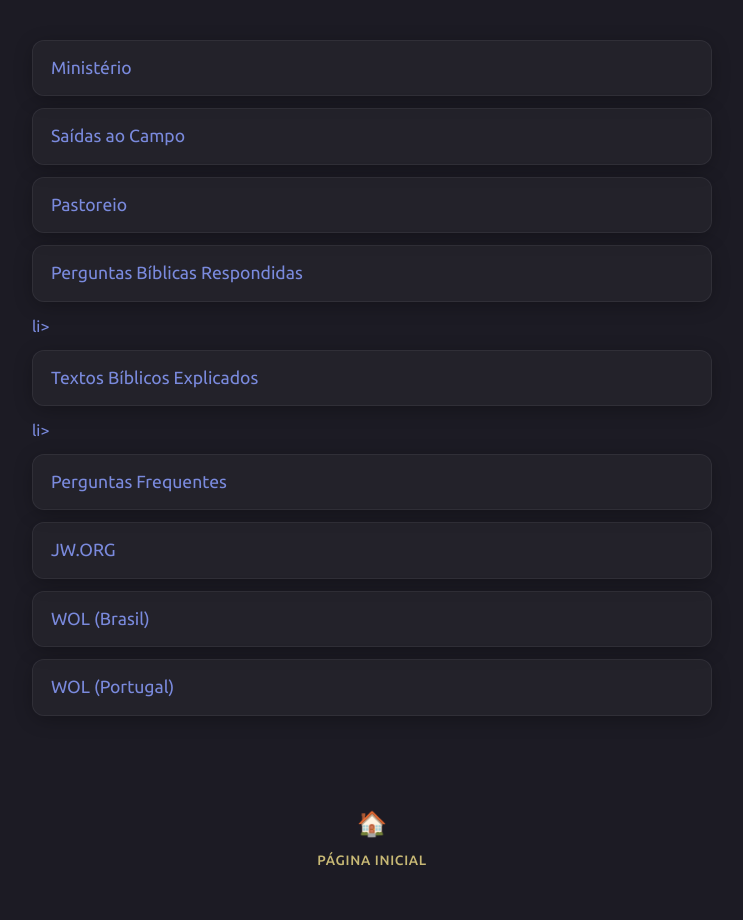
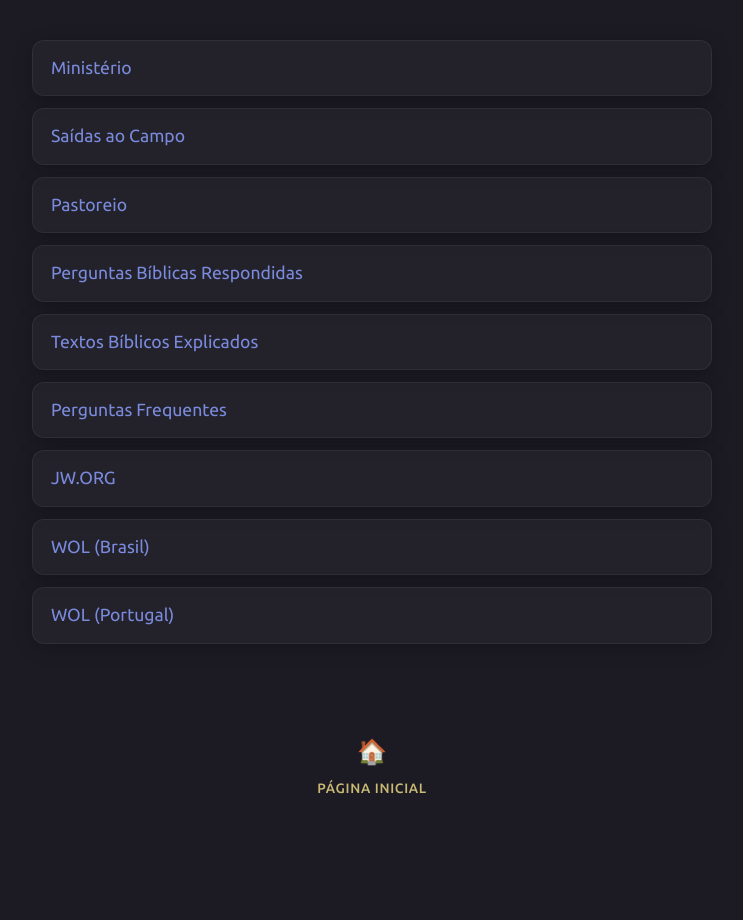
Before and after one commit to joaquim-capitao/jw, a Jekyll site: the page index.html, which Jekyll copies as it is, in a window 1280 px wide. Shown: the whole page, without its empty margins (268-1011 px from the left). Built offline with Jekyll 4.4.1, drawn with Linux system fonts in a browser that asks for light colours.

Commit message:
Atualizar o index.html

```diff
--- a/index.html
+++ b/index.html
@@ -161,9 +161,9 @@
 
 <li><a href="https://www.jw.org/pt-pt/ensinos-biblicos/perguntas/"><span class="title">Perguntas Bíblicas Respondidas</span></a></li>
 
-li><a href="https://www.jw.org/pt-pt/ensinos-biblicos/textos-biblicos/"><span class="title">Textos Bíblicos Explicados</span></a></li>
+<li><a href="https://www.jw.org/pt-pt/ensinos-biblicos/textos-biblicos/"><span class="title">Textos Bíblicos Explicados</span></a></li>
 
-li><a href="https://www.jw.org/pt-pt/testemunhas-de-jeova/perguntas-frequentes/"><span class="title">Perguntas Frequentes</span></a></li>
+<li><a href="https://www.jw.org/pt-pt/testemunhas-de-jeova/perguntas-frequentes/"><span class="title">Perguntas Frequentes</span></a></li>
 
 
       <li><a href="https://jw.org"><span class="title">JW.ORG</span></a></li>
```
